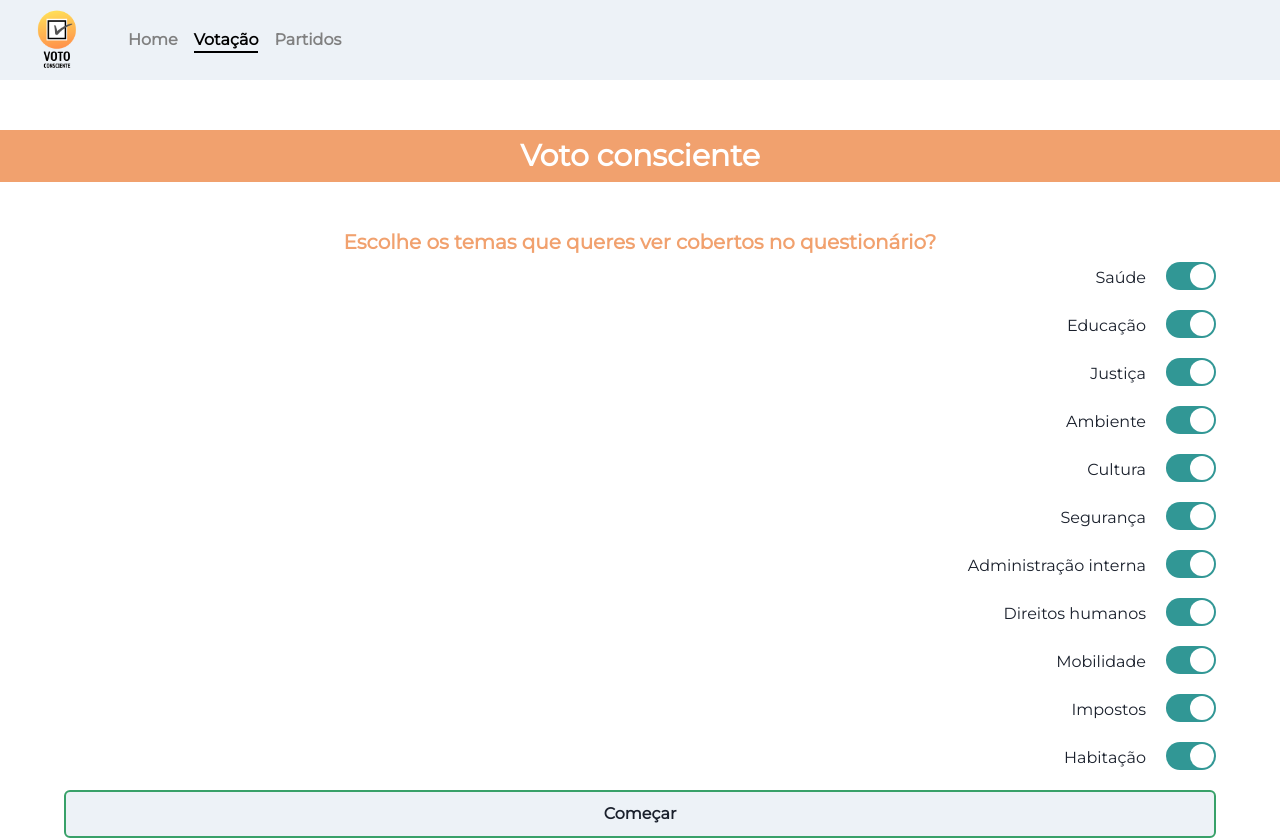
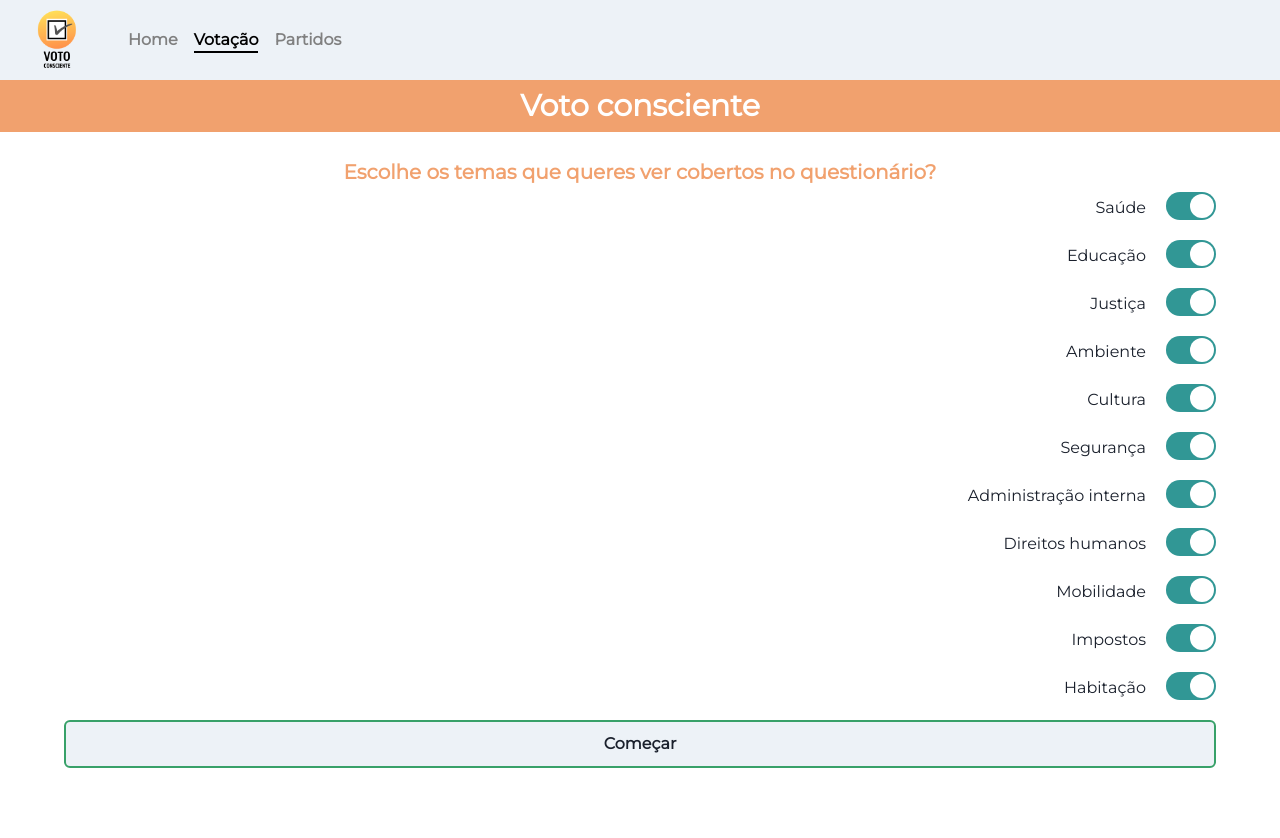
Before and after one commit to Mobwiser/voto-consciente, a Next.js app: page /votation in a window 1280 px wide. After the commit the page ends 800 px from the top, so only its background shows below. Built offline with nearby package versions, Linux system fonts and the light colour scheme.

Commit message:
updated heading & added start quiz condition

```diff
--- a/pages/votation.tsx
+++ b/pages/votation.tsx
@@ -60,6 +60,13 @@ export default function Votation() {
   const currentIdea: () => Idea = () => ideas[ideaIndex];
 
   const startQuiz = () => {
+  // Checking if at least one subject is selected
+  if (subjects.length === 0) {
+    // prompt mensagem pop up
+    alert('Escolha pelo menos um tema para iniciar o quiz.');
+    return;
+  }
+
     getVotation(subjects).then((data) => {
       setIdeas(data);
       setShowVotationForm(true);
@@ -95,7 +102,6 @@ export default function Votation() {
             textAlign="center"
             flex="2"
             bgColor="tier"
-            marginTop="50px"
             w="100vw"
           >
             <Heading
@@ -112,7 +118,7 @@ export default function Votation() {
                 size="md"
                 color="primary"
                 p={2}
-                marginTop={10}
+                marginTop={5}
                 w={'100vw'}
             >
               Escolhe os temas que queres ver cobertos no questionário?
```
